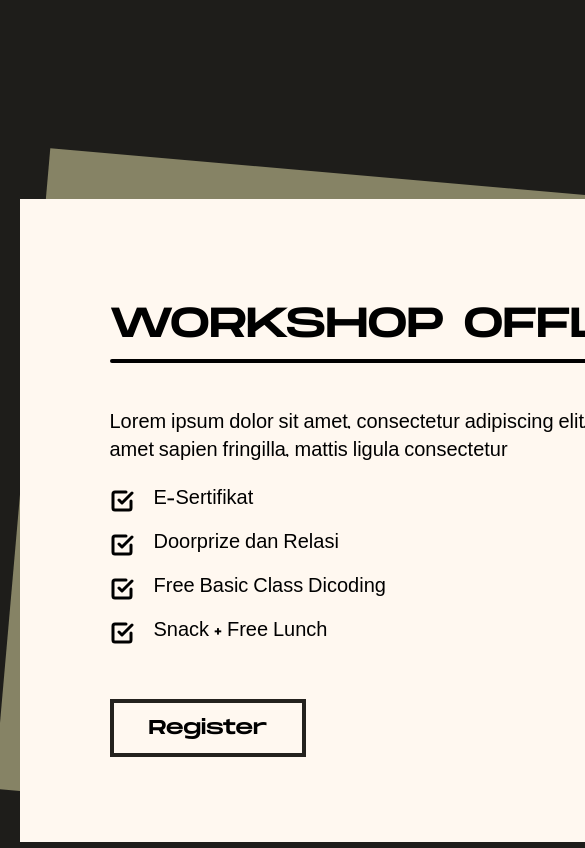
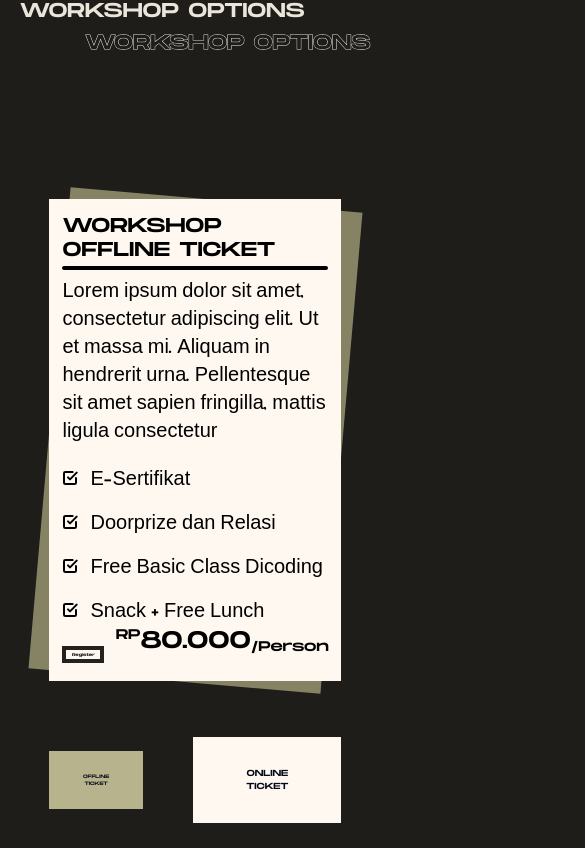
Before and after one commit to zildjianvitoo/srifoton-2024-deployed, a Next.js app: page /workshop in a window 390 px wide. Shown: the part 1316-2164 px from the top of the page, 585 px wide, since content can reach past the window. Built offline with nearby package versions, Linux system fonts and the light colour scheme.

Commit message:
added responsivity to flashcards and idcard component

```diff
--- a/app/(root)/(routes)/workshop/page.tsx
+++ b/app/(root)/(routes)/workshop/page.tsx
@@ -10,7 +10,9 @@ type Props = {};
 const options = [
   { title: "workshop offline ticket", previewTitle: "offline ticket", href: "/register", price:"80.000", per:"person", content:
     <>
-    Lorem ipsum dolor sit amet, consectetur adipiscing elit. Ut et massa mi. Aliquam in hendrerit urna. Pellentesque sit amet sapien fringilla, mattis ligula consectetur
+    <p>
+      Lorem ipsum dolor sit amet, consectetur adipiscing elit. Ut et massa mi. Aliquam in hendrerit urna. Pellentesque sit amet sapien fringilla, mattis ligula consectetur
+    </p>
     <Benefits>
       <p>E-Sertifikat</p>
       <p>Doorprize dan Relasi</p>
@@ -21,7 +23,9 @@ const options = [
   },
   { title: "workshop online ticket", previewTitle: "online ticket", href: "/register", price:"50.000", per:"person", content:
     <>
-    Lorem ipsum dolor sit amet, consectetur adipiscing elit. Ut et massa mi. Aliquam in hendrerit urna. Pellentesque sit amet sapien fringilla, mattis ligula consectetur
+    <p className="">
+      Lorem ipsum dolor sit amet, consectetur adipiscing elit. Ut et massa mi. Aliquam in hendrerit urna. Pellentesque sit amet sapien fringilla, mattis ligula consectetur
+    </p>
     <Benefits>
       <p>E-Sertifikat</p>
       <p>Doorprize dan Relasi</p>
--- a/components/Root/Workshop/CardCrook.tsx
+++ b/components/Root/Workshop/CardCrook.tsx
@@ -7,14 +7,14 @@ export default function CardCrook({ outerClassName, innerClassName, children, ..
   return (
     <div
       className={cn(
-        "relative font-monument text-black w-[1193px]",
+        "relative font-monument text-black",
         outerClassName,
       )}
     >
       <div className="absolute z-0 mx-auto h-full w-full rotate-[5deg] bg-[#868365]"></div>
       <div
         className={
-          `relative z-10 flex w-fit px-[90px] pt-28 pb-[85px] flex-col text-xl font-ponnala bg-primary-100 ${innerClassName}`
+          `relative z-10 flex w-fit flex-col text-xl font-ponnala bg-primary-100 ${innerClassName}`
         }
       >
         {children}
--- a/components/Root/Workshop/Flashcards.tsx
+++ b/components/Root/Workshop/Flashcards.tsx
@@ -48,23 +48,23 @@ function Flashcards({id, title, contents,
   const [selectedIndex, setSelectedIndex] = useState(0);
 
   return(
-    <section id={id} className="grid justify-items-center relative gap-[86px] w-[90vw] mx-auto">
+    <section id={id} className="grid justify-items-center relative gap-[86px] w-[75vw] md:w-[90vw] mx-auto">
       <div className="w-3/4 h-fit">
         <SectionHeader text={title} />
       </div>
-      <section className="flex gap-[102px] w-full justify-center">
+      <section className="flex flex-col md:flex-row md:gap-[102px] gap-0 w-full justify-center">
         <div className="flex align-center relative w-fit h-fit my-14">
           {contents.map((content, index) => {
             const isHighlighted = index === selectedIndex;
             return renderFlashcards(content, isHighlighted);
           })}
         </div>
-        <div className="flex items-center h-full overflow-y-auto">
-          <div className="grid justify-items-center gap-[50px]">
+        <div className="flex justify-center items-center h-full min-w-[15.1%] overflow-y-auto overflow-x-hidden">
+          <div className="flex md:grid justify-items-center items-center gap-[50px]">
             {contents.map((content, index) =>
               <button
                 onClick={() => setSelectedIndex(index)}
-                className={`${index === selectedIndex ? "w-[210px] h-[128px] bg-[#B7B38C] text-lg px-6 align-middle" : "w-[290px] h-[168px] bg-primary-100 text-xl px-[45px] py-15"} items-center font-monument uppercase`}>
+                className={`${index === selectedIndex ? "aspect-[210/128] w-[72.41%] bg-[#B7B38C] md:text-[0.93vw] text-[1.25vw] px-6" : "aspect-[290/168] w-full bg-primary-100 md:text-[1.25vw] text-[2.25vw] px-[45px]"} align-middle items-center font-monument uppercase`}>
                 {content.previewTitle}
               </button>
             )}
@@ -78,23 +78,25 @@ function Flashcards({id, title, contents,
 function Flashcard({id, title, href, price, per, visible=false, content, children}: FlashcardProps) {
   return(
     <section id={id} className={`${visible ? "block" : "hidden"}`}>
-      <CardCrook outerClassName="" innerClassName="">
-        <h1 className="uppercase text-[42px] font-monument mb-5">{title}</h1>
-        <hr className="border-2 rounded-full border-black mb-[50px]" />
+      <CardCrook
+        outerClassName="max-w-[1193px]"
+        innerClassName="sm:text-sm lg:text-lg 2xl:text-xl px-[4.7%] pt-[5.3%] pb-[4.4%]">
+        <h1 className="uppercase sm:text-xl lg:text-[30px] 2xl:text-[42px] font-monument leading-[120%] mb-[1.68%]">{title}</h1>
+        <hr className="border-2 rounded-full border-black mb-[4.19%]" />
         {content}
         {children}
-        <Link href={href} className="mt-[50px]">
+        <Link href={href} className="mt-[4.19%] w-[15.84%]">
           <Button
             variant={"outline"}
-            className="border-4 text-xl items-center font-monument !py-[25px] !px-[35px]"
+            className="!aspect-[189/74] w-full h-[11.25%] border-4 text-[1vw] items-center font-monument !py-[2.1%] !px-[5.32%]"
           >
             Register
           </Button>
         </Link>
-        <div className="absolute flex w-fit right-0 bottom-0 font-monument bottom-24 right-[90px]">
-          <p className="text-3xl">RP</p>
-          <p className="text-6xl">{price}</p>
-          <p className="text-3xl self-end mb-2 capitalize">{`/${per}`}</p>
+        <div className="absolute flex w-fit font-monument bottom-[5%] lg:bottom-[12.63%] right-[4.25%]">
+          <p className="2xl:text-3xl lg:text-xl text-sm">RP</p>
+          <p className="2xl:text-6xl lg:text-4xl text-2xl">{price}</p>
+          <p className="2xl:text-3xl lg:text-xl text-sm self-end 2xl:mb-2 xl:mb-1 capitalize">{`/${per}`}</p>
         </div>
       </CardCrook>
     </section>
@@ -106,8 +108,8 @@ function Benefits({children, className} : BenefitsProps) {
     <ul className={`${className} gap-4 flex flex-col mt-5`}>
 
       {Children.map(children, (child, index) =>
-        <li key={`benefit${index}`} className="flex inline-flex gap-5 items-start">
-          <SquareCheckBig size={24} strokeWidth={3}/>
+        <li key={`benefit${index}`} className="flex inline-flex gap-3 lg:gap-5 items-start">
+          <SquareCheckBig size={window.innerWidth >= 1024 ? 24 : 16} strokeWidth={3}/>
           {child}
         </li>
       )}
--- a/components/Root/Workshop/IDcard.tsx
+++ b/components/Root/Workshop/IDcard.tsx
@@ -15,7 +15,7 @@ export default function IDcard({id, title, name, src1, src2, children}: Props) {
       >
         <div className="flip-card-inner font-monument text-black">
           <div className="flip-card-front flex rounded-[1.5625vw] bg-[#fff9f1] uppercase">
-            <Image src={src2} alt="Avatar" width={276} height={244} className="aspect-[276/244] object-cover !max-w-[22.848%] !right-[3.642%] !top-[7.8%] absolute z-10"/>
+            <Image src={src2} alt="Avatar" width={276} height={244} className="aspect-[276/244] object-cover !w-[22.848%] !right-[3.642%] !top-[7.8%] absolute z-10"/>
             <div className="aspect-[1208/198] w-full absolute top-0 left-0 bg-[#868365] rounded-t-[1.5625vw]"></div>
             <div className="aspect-[1208/20] w-full absolute top-[34.15%] left-0 bg-[#868365]"></div>
             <div className="absolute grid text-white justify-items-center top-[4.39%] left-[3.973%]">
@@ -23,7 +23,7 @@ export default function IDcard({id, title, name, src1, src2, children}: Props) {
               <p className="text-[1.3vw] capitalize">Sriwijaya Informatics Exhibition</p>
             </div>
             <div className="aspect-[1208/385] relative self-end flex w-full pt-[2.5%] pb-[3%] px-[4.139%] gap-9">
-              <Image src={src1} alt="Avatar" width={309} height={309} className="!w-[25.58%] object-cover bottom-0"/>
+              <Image src={src1} alt="Avatar" width={309} height={309} className="aspect-[1/1] !w-[25.58%] object-cover bottom-0"/>
               <div className="grid grid-cols-1 relative w-full max-h-full place-content-start place-items-start">
                 <p className="text-[1.05vw] !mb-[0.82%]">NAME</p>
                 <p className="text-[2vw] !mb-[2.48%]">{name}</p>
```
Also changed, not shown: 1 other file (tests, documents, lock files or other folders).
